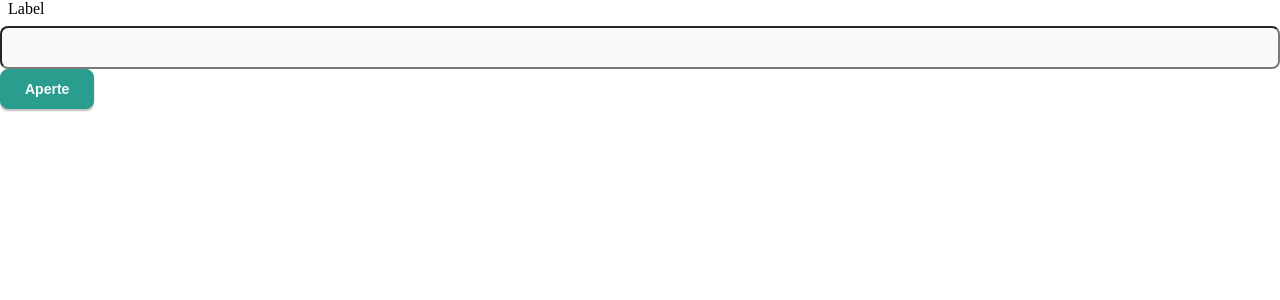
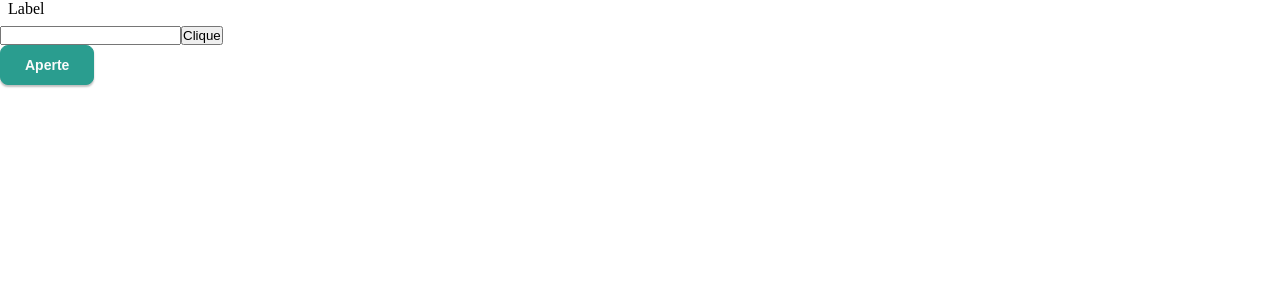
Before and after one commit to CaNeoN28/controle-farmaceutico-frontend, a Next.js app: page / in a window 1280 px wide. Shown: the top 300 px of the page. Built offline with nearby package versions, Linux system fonts and the light colour scheme.

Commit message:
Criando base para input de senha

```diff
--- a/src/app/page.tsx
+++ b/src/app/page.tsx
@@ -6,6 +6,7 @@ import InputContainer from "@/components/InputContainer";
 import { useEffect, useState } from "react";
 import { Controller, SubmitHandler, useForm } from "react-hook-form";
 import Botao from "@/components/Botao";
+import InputSenha from "@/components/InputSenha";
 
 export default function Home() {
   const {
@@ -36,7 +37,7 @@ export default function Home() {
               minLength: { message: "Mínimo 3", value: 3 },
             }}
             render={({ field }) => (
-              <Input {...{ ...field, ref: null }} id="input" />
+              <InputSenha {...{...field, ref: null}}/>
             )}
           />
         </InputContainer>
--- /dev/null
+++ b/src/components/InputSenha/index.tsx
@@ -0,0 +1,21 @@
+import React, { useState } from "react";
+
+interface Props extends React.ComponentPropsWithoutRef<"input"> {}
+
+export default function InputSenha({ ...props }: Props) {
+  const [ativo, setAtivo] = useState(true);
+
+  return (
+    <div>
+      <input type={ativo ? "password" : "text"} />
+      <button
+        onClick={(e) => {
+          e.preventDefault();
+          setAtivo(!ativo);
+        }}
+      >
+        Clique
+      </button>
+    </div>
+  );
+}
```
